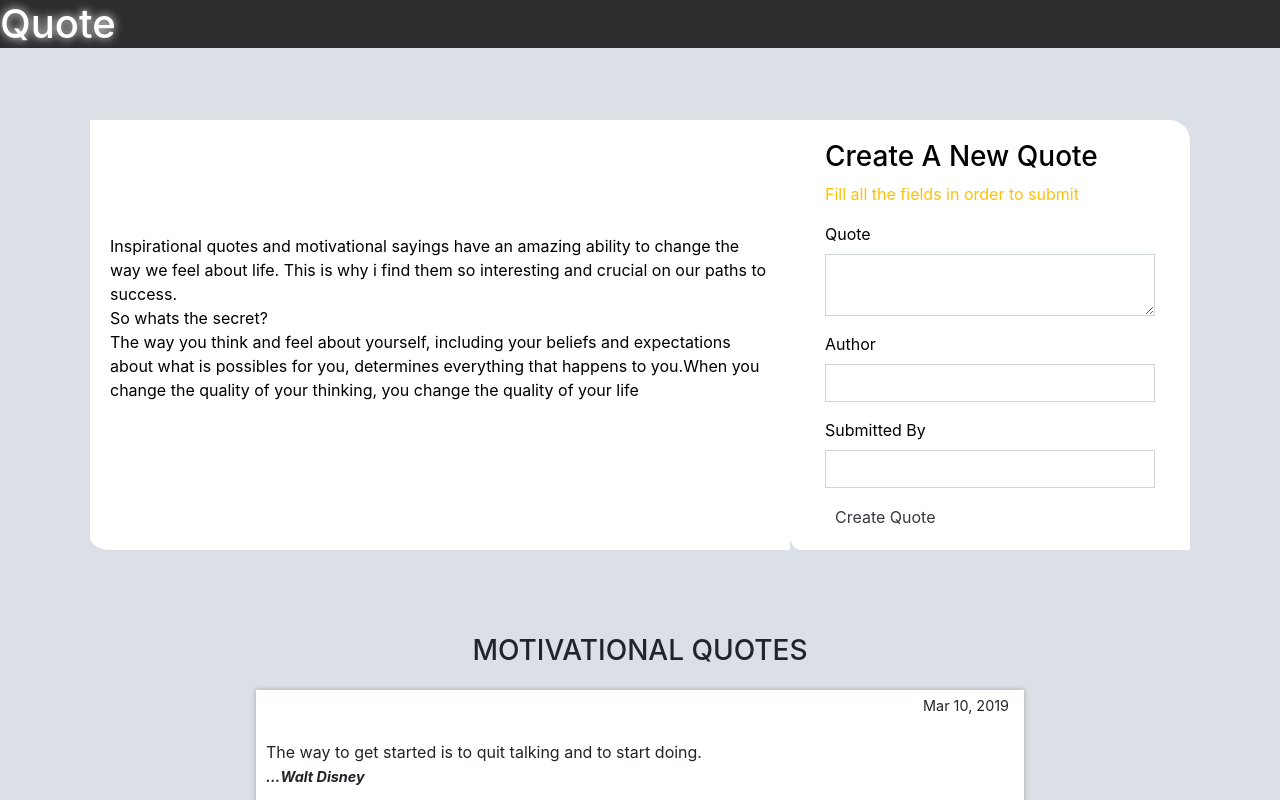
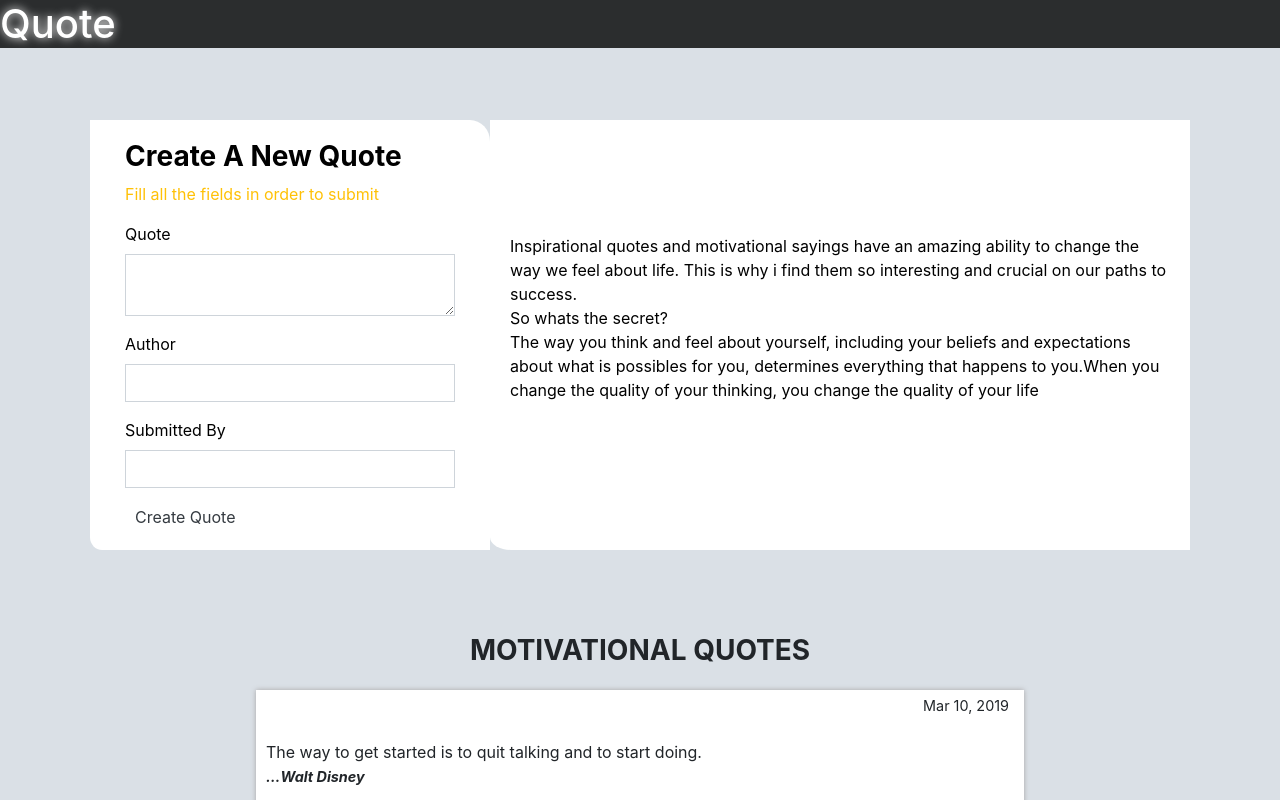
Before and after one commit to kelvin-daniel/quote-app, an Angular app in the folder quote/: page / in a window 1280 px wide. Shown: the top 800 px of the page. Built offline with nearby package versions, Linux system fonts and the light colour scheme.

Commit message:
add form styling

```diff
--- a/quote/src/app/quote-form/quote-form.component.html
+++ b/quote/src/app/quote-form/quote-form.component.html
@@ -1,5 +1,5 @@
 <div class="container-fluid">
-  <h3>Create A New Quote</h3>
+  <h3 class="font-weight-bolder">Create A New Quote</h3>
   <form action="" #goalForm='ngForm' name="goalForm" (ngSubmit)="submit()" >
     <p *ngIf="description.invalid ||author.invalid ||submittedBy.invalid " class="text-warning">Fill all the fields in order to submit</p>
 
--- a/quote/src/app/quote/quote.component.html
+++ b/quote/src/app/quote/quote.component.html
@@ -1,5 +1,8 @@
 <h1 class="text-left">Quote</h1>
 <section class="intro container ">
+  <div class="new-quote">
+    <app-quote-form (quoteUpdate)='addQuote($event)'></app-quote-form>
+  </div>
   <div>
 
     <p>Inspirational quotes and motivational sayings have an amazing ability to change the way we feel
@@ -12,13 +15,10 @@
     </p>
 
   </div>
-  <div class="new-quote">
-    <app-quote-form (quoteUpdate)='addQuote($event)'></app-quote-form>
-  </div>
 </section>
 
 <section class="quote-section">
-  <h3> MOTIVATIONAL QUOTES</h3>
+  <h3 class="font-weight-bolder"> MOTIVATIONAL QUOTES</h3>
   <div class="high-cont" *ngFor="let quote of quotes; let i = index; let j = index;">
 
     <div class="high-quote" appHighestVote *ngIf='quote.upVote == highest() && highest() > 0'>
```
